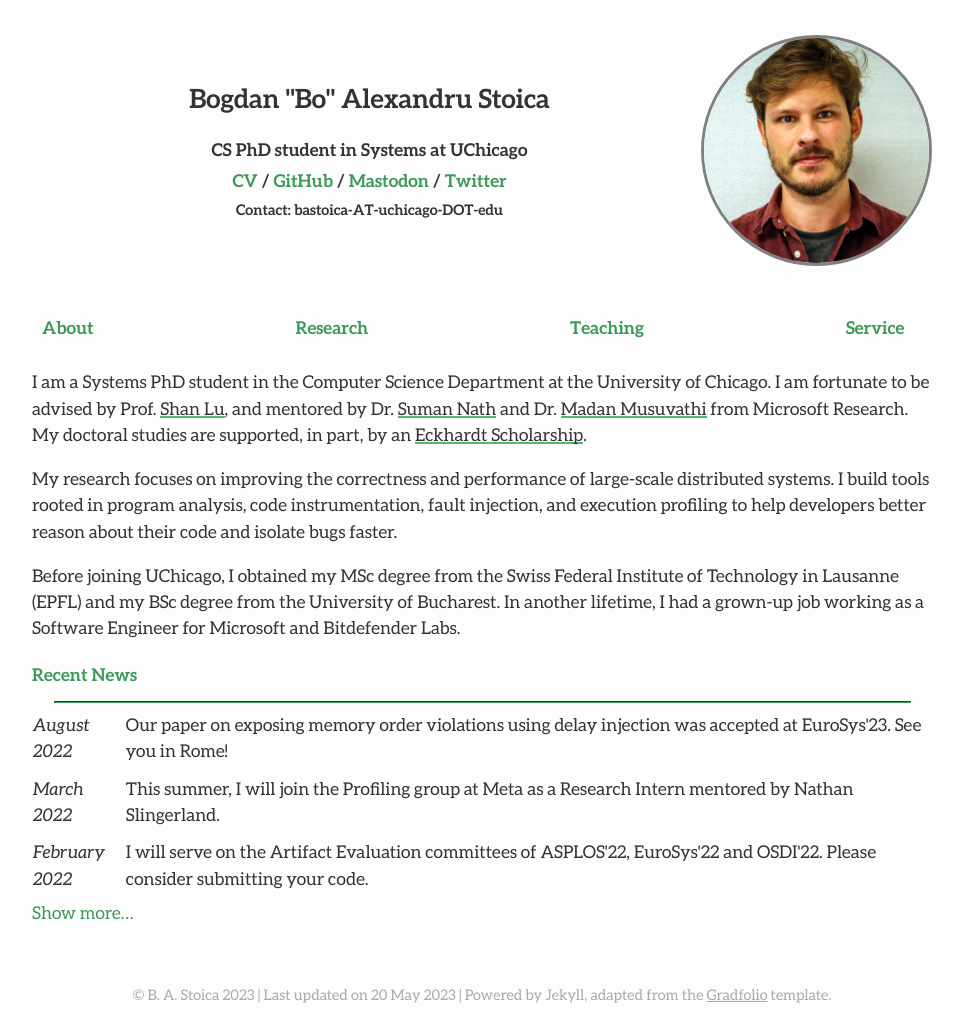
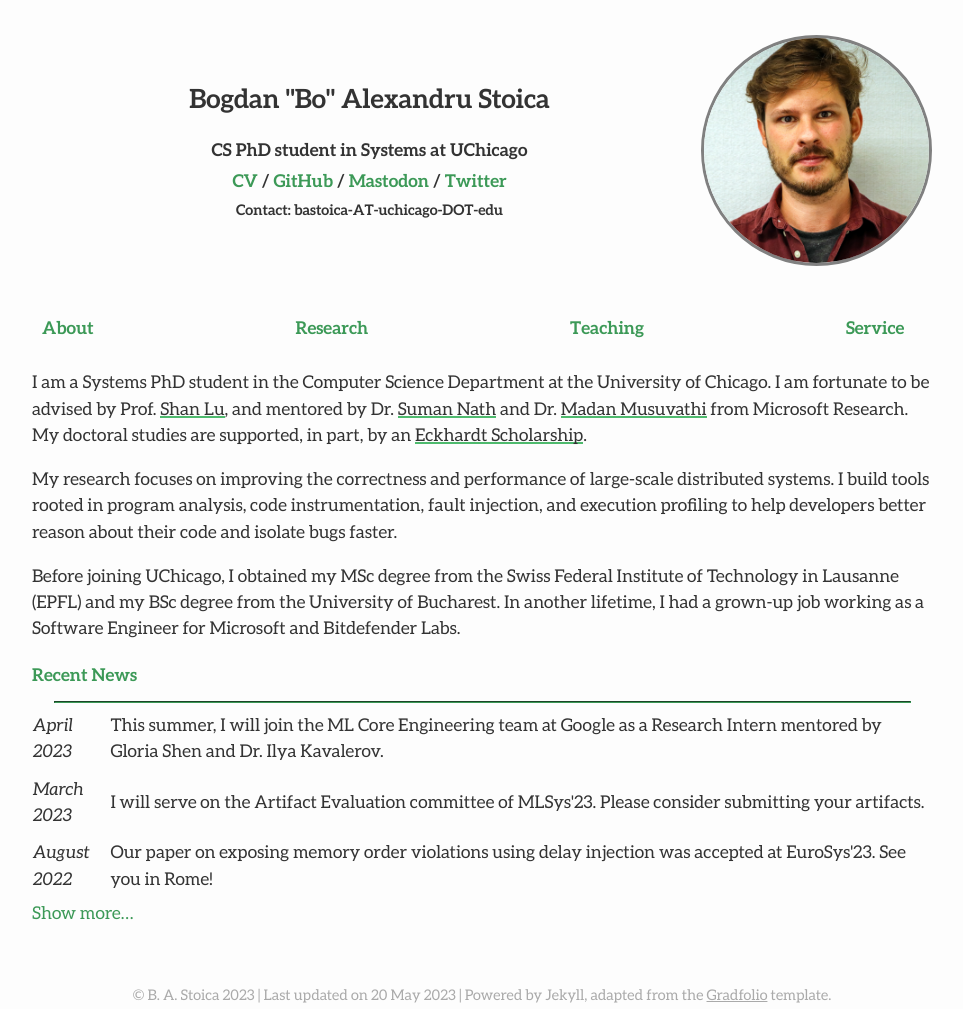
Before and after one commit to bastoica/bastoica.github.io, a Jekyll site: the page built from index.md, in a window 1280 px wide. Shown: the whole page, without its empty margins (158-1121 px from the left). Built offline with Jekyll 4.4.1, drawn with Linux system fonts in a browser that asks for light colours; nearby versions of some CDN libraries.

Commit message:
Update news section

```diff
--- a/index.md
+++ b/index.md
@@ -26,6 +26,14 @@ In another lifetime, I had a grown-up job working as a Software Engineer for Mic
 
 
 <table id="newsTable" style="border-collapse: collapse;">
+  <tr>
+    <td style="padding-bottom: 10px; text-align: left;"><i>April<br>2023</i></td>
+    <td style="padding-bottom: 10px; padding-left: 20px; text-align: left;">This summer, I will join the ML Core Engineering team at Google as a Research Intern mentored by Gloria Shen and Dr. Ilya Kavalerov.</td>
+  </tr>
+  <tr>
+    <td style="padding-bottom: 10px; text-align: left;"><i>March<br>2023</i></td>
+    <td style="padding-bottom: 10px; padding-left: 20px; text-align: left;">I will serve on the Artifact Evaluation committee of MLSys'23. Please consider submitting your artifacts.</td>
+  </tr>
   <tr>
     <td style="padding-bottom: 10px; text-align: left;"><i>August<br>2022</i></td>
     <td style="padding-bottom: 10px; padding-left: 20px; text-align: left;">Our paper on exposing memory order violations using delay injection was accepted at EuroSys'23. See you in Rome!</td>
```
